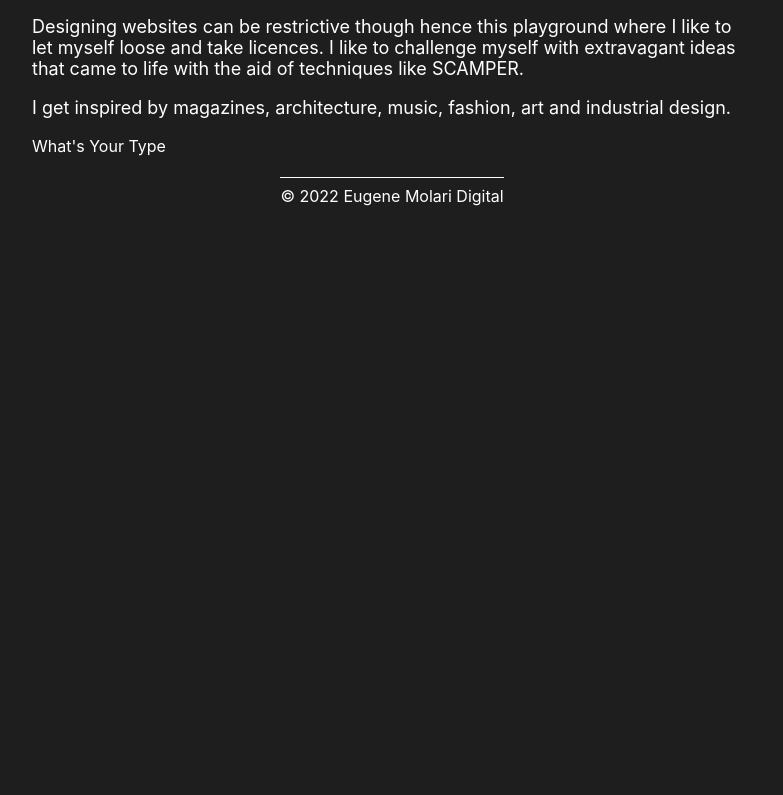
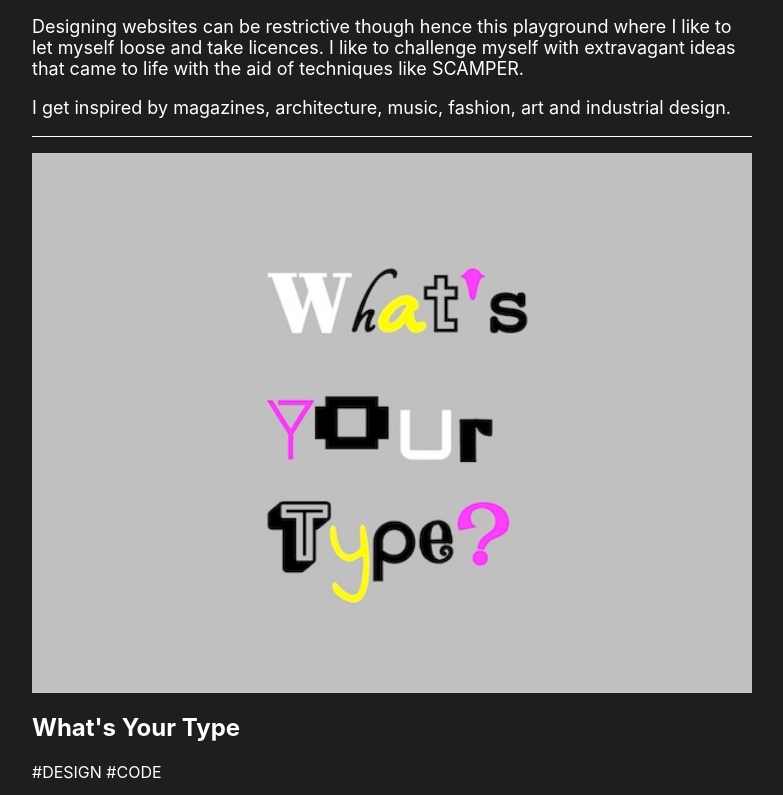
Before and after one commit to eugelogic/emerald, a Next.js app: page /playground in a window 1280 px wide. Shown: the part 302-1097 px from the top of the page, without its empty margins (248-1031 px from the left). Before the commit the page ends 800 px from the top, so only its background shows below. Built offline with nearby package versions, Linux system fonts and the light colour scheme.

Commit message:
Add PlayEntry component

```diff
--- /dev/null
+++ b/components/PlayEntry.js
@@ -0,0 +1,19 @@
+import Link from 'next/link'
+import Image from 'next/image'
+import styles from '../styles/PlayEntry.module.css'
+
+const PlayEntry = ({ slug, imageSrc, imageAlt, imageWidth, imageHeight, title, children }) => {
+    return (
+        <li className={styles.listItem}>
+            <Link href={`/playground/${slug}`}>
+                <a>
+                    <Image src={imageSrc} alt={imageAlt} width={imageWidth} height={imageHeight} layout="responsive" />
+                    <h2>{title}</h2>
+                </a>
+            </Link>
+            {children}
+        </li>
+    )
+}
+
+export default PlayEntry
--- a/pages/playground.js
+++ b/pages/playground.js
@@ -1,5 +1,5 @@
 import Layout from '../components/Layout'
-import Link from 'next/link'
+import PlayEntry from '../components/PlayEntry'
 import styles from '../styles/Playground.module.css'
 
 const Playground = () => {
@@ -17,9 +17,46 @@ const Playground = () => {
                     of techniques like SCAMPER.
                 </p>
                 <p>I get inspired by magazines, architecture, music, fashion, art and industrial design.</p>
-                <Link href="/playground/whats-your-type">
-                    <a>What&apos;s Your Type</a>
-                </Link>
+                <ul className={styles.playgroundList}>
+                    <PlayEntry
+                        slug="whats-your-type"
+                        imageSrc="/whats-your-type.jpg"
+                        imageAlt="whats-your-type"
+                        imageWidth="600"
+                        imageHeight="450"
+                        title="What's Your Type"
+                    >
+                        <div>
+                            <span>#DESIGN #CODE</span>
+                        </div>
+                        <p>
+                            Lorem ipsum dolor sit amet, consectetur adipiscing elit, sed do eiusmod tempor incididunt ut
+                            labore et dolore magna aliqua. Ut enim ad minim veniam, quis nostrud exercitation ullamco
+                            laboris nisi ut aliquip ex ea commodo consequat. Duis aute irure dolor in reprehenderit in
+                            voluptate velit esse cillum dolore eu fugiat nulla pariatur. Excepteur sint occaecat
+                            cupidatat non proident, sunt in culpa qui officia deserunt mollit anim id est laborum.
+                        </p>
+                    </PlayEntry>
+                    <PlayEntry
+                        slug="whats-your-type"
+                        imageSrc="/whats-your-type.jpg"
+                        imageAlt="whats-your-type"
+                        imageWidth="600"
+                        imageHeight="450"
+                        title="What's Your Type"
+                    >
+                        <div>
+                            <span>#DESIGN #CODE</span>
+                        </div>
+                        <p>
+                            Lorem ipsum dolor sit amet, consectetur adipiscing elit, sed do eiusmod tempor incididunt ut
+                            labore et dolore magna aliqua. Ut enim ad minim veniam, quis nostrud exercitation ullamco
+                            laboris nisi ut aliquip ex ea commodo consequat. Duis aute irure dolor in reprehenderit in
+                            voluptate velit esse cillum dolore eu fugiat nulla pariatur. Excepteur sint occaecat
+                            cupidatat non proident, sunt in culpa qui officia deserunt mollit anim id est laborum.
+                        </p>
+                    </PlayEntry>
+                </ul>
             </div>
         </Layout>
     )
--- /dev/null
+++ b/styles/PlayEntry.module.css
@@ -0,0 +1,5 @@
+.listItem {
+    list-style: none;
+    border-top: 1px solid white;
+    padding-top: 1rem;
+}
--- a/styles/Playground.module.css
+++ b/styles/Playground.module.css
@@ -2,6 +2,9 @@
     margin: 0 auto;
     max-width: 45rem;
     padding: 0 1rem;
+}
+.playgroundList {
+    padding: 0;
 }
 @media (min-width: 47rem) {
     .container {
```
